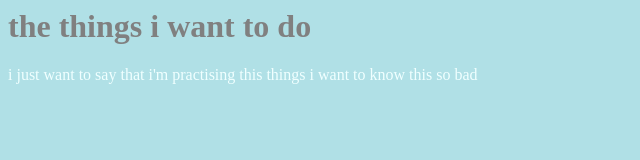
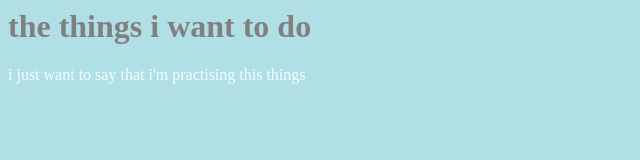
Before and after one commit to lemibk/trying, a website: page index.html in a window 1280 px wide. Shown: the whole page, without its empty margins (0-640 px from the left). Drawn offline with Linux system fonts and the light colour scheme.

Commit message:
watching the changes

```diff
--- a/index.html
+++ b/index.html
@@ -5,8 +5,9 @@
     <meta name="viewport" content="width=device-width, initial-scale=1.0"></head>
     <h1> the things i want to do</h1>
     <body>
-        <p> i just want to say that i'm practising this things
-            i want to know this so bad
+        <p>
+            i just want to say that i'm practising this things
+
         </p>
 
 
```
